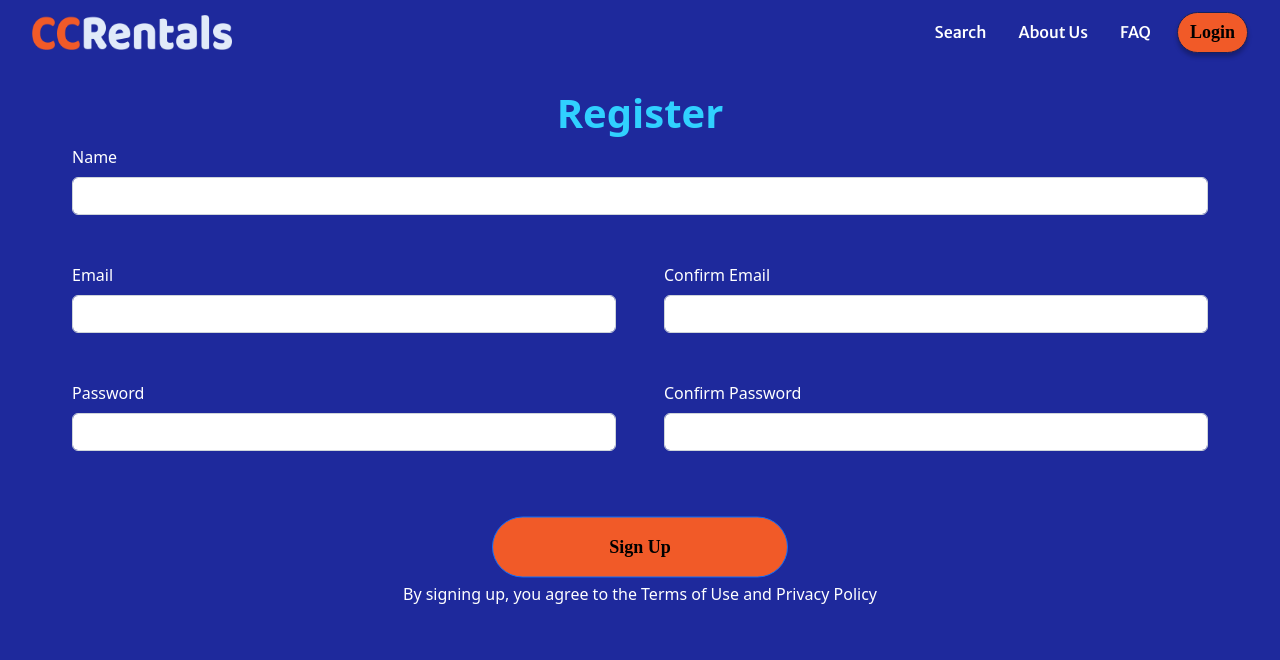
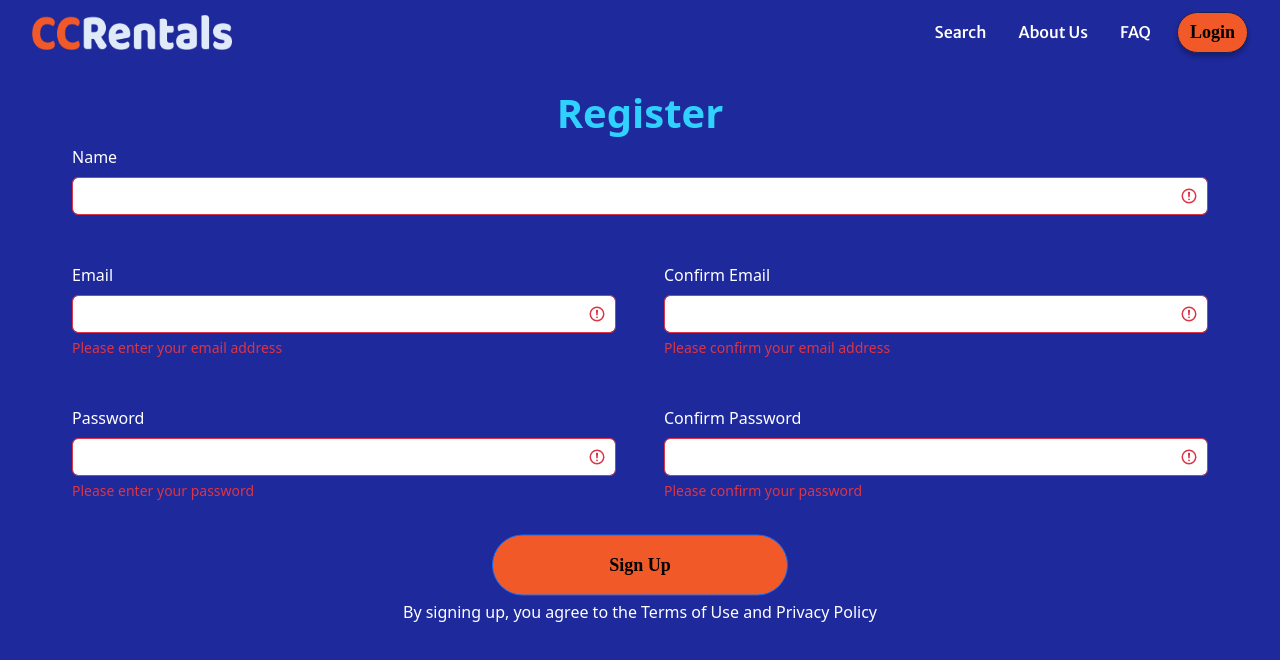
Before and after one commit to Lijiaqian1/SC2006Prj, a React (Create React App) app in the folder Implementation/front-end-app/: page /register in a window 1280 px wide. Shown: the top 660 px of the page. Built offline with nearby package versions, Linux system fonts and the light colour scheme.

Commit message:
login validation

```diff
--- a/Implementation/front-end-app/src/components/Login/Login.js
+++ b/Implementation/front-end-app/src/components/Login/Login.js
@@ -56,7 +56,7 @@ class Login extends React.Component{
                         </div>
                     </div>
 
-                    <div class="form-group was-validated">
+                    <div className="form-group was-validated">
                         <label className = "form-label" for="password">Password</label>
                         <input className = "form-control"  type="password" id = "password" required
                         onChange={(e)=>this.setState({pwd:e.target.value})}></input>
--- a/Implementation/front-end-app/src/components/RegisterForm/RegisterForm.js
+++ b/Implementation/front-end-app/src/components/RegisterForm/RegisterForm.js
@@ -52,25 +52,32 @@ const RegisterForm = () =>{
                     <h1 className="heading">Register</h1>
                 </div>
             </div>
-        <form className="row g-3 gx-5 gy-5 mx-5" onSubmit = {handleSubmit}>
+        <form className="row g-3 gx-5 gy-5 mx-5 needs-validation" novalidate onSubmit = {handleSubmit}>
 
-            <div className="col-md-12">
+            <div className="col-md-12 form-group was-validated">
                 <label for="name" className="form-label text-white">Name</label>
-                <input type="text" class="form-control" id="name" name="name"
+                <input type="text" class="form-control" id="name" name="name" required
                 onChange={(e)=>setName(e.target.value)} />
+                <div class="valid-feedback text-white">Looks good!</div>
             </div>
 
-            <div className="col-md-6">
+            <div className="col-md-6 form-group was-validated">
                 <label for="email" className="form-label text-white">Email</label>
-                <input type="email" class="form-control" id="email" name="email"
+                <input type="email" class="form-control" id="email" name="email" required
                 onChange={(e)=>setEmail(e.target.value)}/>
+                <div className="invalid-feedback">
+                    Please enter your email address
+                </div>
             </div>
 
 
-            <div className="col-md-6">
+            <div className="col-md-6 form-group was-validated">
                 <label for="cemail" class="form-label text-white">Confirm Email</label>
-                <input type="email" class="form-control" id="cemail" name="cemail"
+                <input type="email" class="form-control" id="cemail" name="cemail" required
                 onChange={(e)=>setCemail(e.target.value)}/>
+                <div className="invalid-feedback">
+                    Please confirm your email address
+                </div>
             </div>
 
 
@@ -85,26 +92,32 @@ const RegisterForm = () =>{
             </div>*/}
 
 
-            <div className="col-md-6">
+            <div className="col-md-6 form-group was-validated">
                 <label for="pwd" class="form-label text-white">Password</label>
-                <input type="password" class="form-control" id="pwd" name="pwd"
+                <input type="password" class="form-control" id="pwd" name="pwd" required
                 onChange={(e)=>setPwd(e.target.value)}/>
+                <div className="invalid-feedback">
+                    Please enter your password
+                </div>
             </div>
 
 
-            <div className="col-md-6">
+            <div className="col-md-6 form-group was-validated">
                 <label for="cpwd" class="form-label text-white">Confirm Password</label>
-                <input type="password" class="form-control" id="cpwd" name="cpwd"
+                <input type="password" class="form-control" id="cpwd" name="cpwd" required
                 onChange={(e)=>setCpwd(e.target.value)}/>
+                <div className="invalid-feedback">
+                    Please confirm your password
+                </div>
             </div>
 
 
             <div className="col-12 position-relative">
-                <button type="submit" className="btn btn-primary position-absolute w-25 p-3 top-50 start-50 translate-middle mt-5 rounded-pill">Sign Up</button>
+                <button type="submit" className="btn btn-primary position-absolute w-25 p-3 top-50 start-50 translate-middle mt-3 rounded-pill">Sign Up</button>
             </div>
 
             <div className="col-12 position-relative">
-                <h6 className="text-white position-absolute top-50 start-50 translate-middle mt-5">By signing up, you agree to the Terms of Use and Privacy Policy</h6>
+                <h6 className="text-white position-absolute top-50 start-50 translate-middle mt-3 mb-5">By signing up, you agree to the Terms of Use and Privacy Policy</h6>
             </div>
             </form>
 
```
Also changed, not shown: 1 other file (tests, documents, lock files or other folders).
